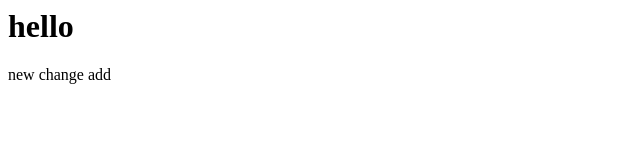
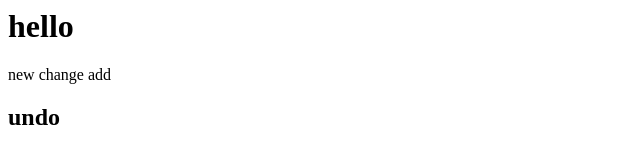
Before and after one commit to Vaishnavi2405patil/newFirst, a plain HTML site: page index.html in a window 1280 px wide. Shown: the full height of the page, 0-640 px from the left. Drawn offline with Linux system fonts and the light colour scheme.

```diff
--- a/index.html
+++ b/index.html
@@ -1,2 +1,3 @@
 <h1>hello</h1>
 <p>new change add</p>
+ <h2>undo</h2>
```
